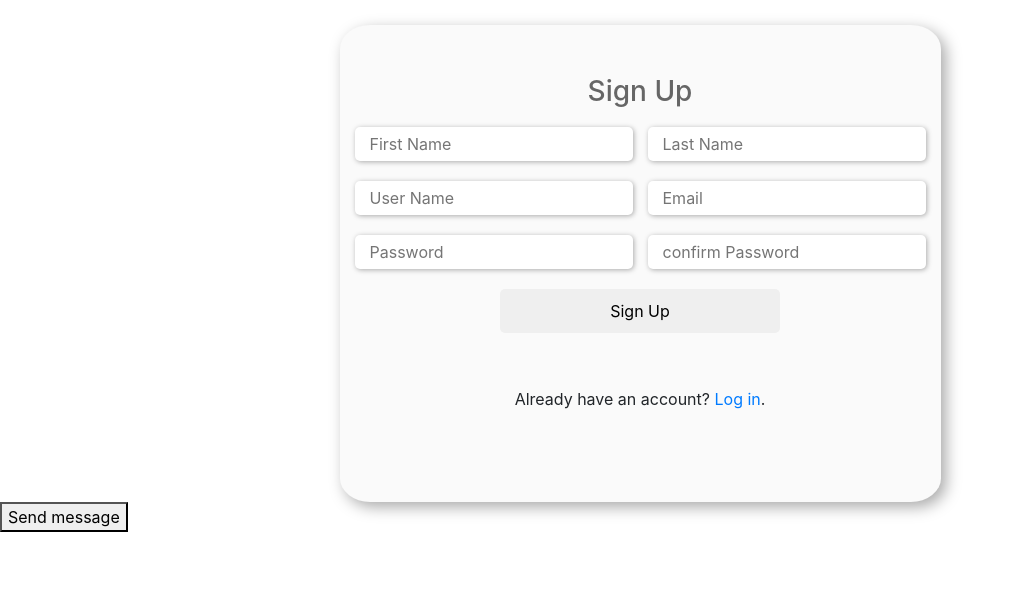
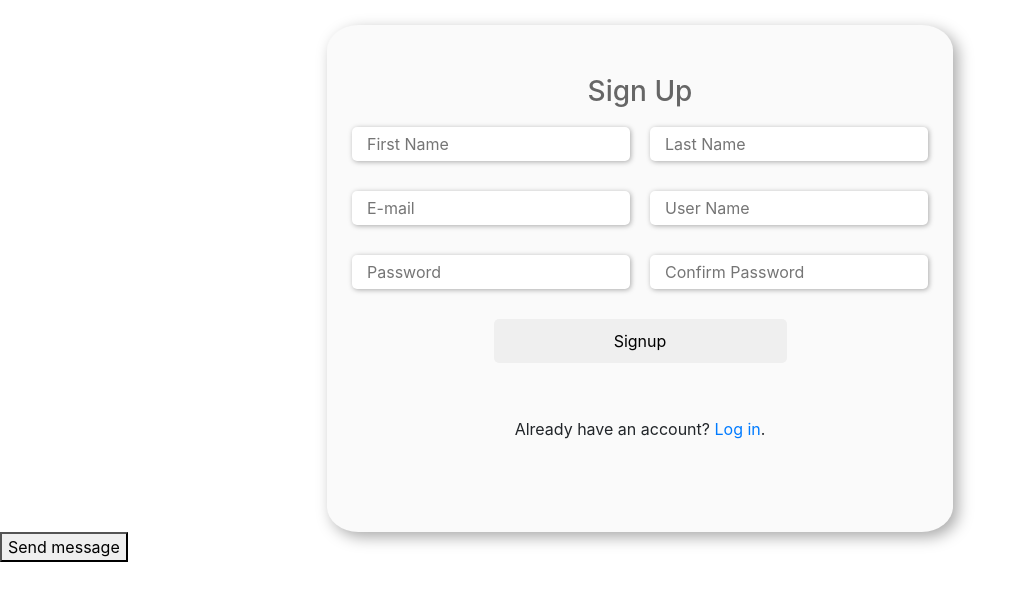
Before and after one commit to Pouya-Kiani/chat-app, a React (Create React App) app: page /signup in a window 1280 px wide. Shown: the top 600 px of the page, without its empty margins (0-1029 px from the left). Built offline with nearby package versions, Linux system fonts and the light colour scheme; no server answers.

Commit message:
signup component with formik

```diff
--- a/src/components/partials/Login.js
+++ b/src/components/partials/Login.js
@@ -17,7 +17,7 @@ class Login extends Component {
       this.props.socket.send(JSON.stringify({
         type: 'LOGIN',
         data: {
-          username: values.username,
+          email: values.email,
           password: values.password
         }
       }))
@@ -30,7 +30,7 @@ class Login extends Component {
   }
 
   LoginSchema = Yup.object().shape({
-    username: Yup.string('Invalid username')
+    email: Yup.string('Invalid username')
       .required('This field is required'),
     password: Yup.string('Invalid password')
       .required('This field is required')
@@ -41,7 +41,7 @@ class Login extends Component {
       <div className='page-wrapper'>
         <Formik
           initialValues={{
-            username: '',
+            email: '',
             password: ''
           }}
           validationSchema={this.LoginSchema}
@@ -52,11 +52,11 @@ class Login extends Component {
             <h3 className="form-header">Login</h3>
             <div className="input-field">
               <Field
-                name="username"
-                className={`text-input${errors.username && touched.username ? ' error' : ''}`}
-                placeholder='username'
+                name="email"
+                className={`text-input${errors.email && touched.email ? ' error' : ''}`}
+                placeholder='E-mail'
               />
-              {errors.username && touched.username ? <div className="error-message">{errors.username}</div> : null}
+              {errors.email && touched.email ? <div className="error-message">{errors.email}</div> : null}
             </div>
             <div className="input-field">
               <Field
--- a/src/components/partials/Signup.js
+++ b/src/components/partials/Signup.js
@@ -1,39 +1,48 @@
 import React, { Component } from 'react';
 import {connect} from 'react-redux';
 import { Link } from 'react-router-dom';
+import { Formik, Form, Field } from 'formik';
+import * as Yup from 'yup';
+
 import './stylesheets/login-style.css'
 
 import * as AuthActions from '../../store/actions/authActions'
 class Signup extends Component {
   constructor(props) {
     super(props);
-    this.state = {
-      firstName: '',
-      lastName: '',
-      username: '',
-      password: '',
-      passwordConfirmation: ''
+    this.handleFormSubmit = this.handleFormSubmit.bind(this)
   }
-    this.handleFormSubmit = this.handleFormSubmit.bind(this)
-    this.handleChange = this.handleChange.bind(this);
-  }
-  handleFormSubmit(event) {
-    event.preventDefault()
-    if(this.state.passwordConfirmation == this.state.password) {
+
+  signUpValidationSchema = Yup.object().shape({
+    firstName: Yup.string('Field contains invalid characters.')
+      .max(20, 'Name too long!')
+      .required('Please fill this field.'),
+    lastName: Yup.string('Field contains invalid characters.')
+      .max(20, 'Name too long!'),
+    email: Yup.string('Field contains invalid characters.')
+      .email('This E-mail is not valid')
+      .required('Please fill this field.'),
+    password: Yup.string()
+      .required('Password is required')
+      .matches(
+        "^[A-Za-z]{6,}$", 'Password is too weak!'),
+    password2: Yup.string()
+      .oneOf([Yup.ref('password'), null], 'Passwords must match')
+  });
+
+  handleFormSubmit(values) {
       if(this.props.socket) {
         this.props.socket.send(JSON.stringify({
           type: 'SIGNUP',
           data: {
-            firstName: this.state.firstName,
-            lastName: this.state.lastName,
-            username: this.state.username,
-            email: this.state.email,
-            password: this.state.password
+            firstName: values.firstName,
+            lastName: values.lastName,
+            userName: values.userName,
+            email: values.email,
+            password: values.password
           }
         }))
       }
-    } else alert("passwords don't match")
-    this.props.Signup()
   }
   handleChange({target}) {
     this.setState({
@@ -43,66 +52,89 @@ class Signup extends Component {
   render() {
     return (
       <div className='page-wrapper'>
-        <form onSubmit={this.handleFormSubmit} className="form-wrapper">
+        <Formik
+          initialValues={{
+            firstName: '',
+            lastName: '',
+            userName: '',
+            password: '',
+            password2: ''
+          }}
+          validationSchema={this.signUpValidationSchema}
+          onSubmit={this.handleFormSubmit}
+          className="form-wrapper"
+        >
+          {({ errors, touched }) => (
+            <Form className="form-wrapper" >
               <h3 className="form-header">Sign Up</h3>
               <div class="form-row">
-            <input
-              className="text-input"
-              type="text"
+                <div className="input-field">
+                  <Field
                     name="firstName"
-              id="first-name"
-              placeholder="First Name"
-              value={this.state.firstName}
-              onChange={this.handleChange}/>
-            <input
-              className="text-input"
-              type="text"
+                    className={`text-input${errors.firstName && touched.firstName ? ' error' : ''}`}
+                    placeholder='First Name'
+                  />
+                  {errors.firstName && touched.firstName ? <div className="error-message">{errors.firstName}</div> : null}
+                </div>
+                <div className="input-field">
+                  <Field
                     name="lastName"
-              id="last-name"
-              placeholder="Last Name"
-              value={this.state.lastName}
-              onChange={this.handleChange}/>
+                    className={`text-input${errors.lastName && touched.lastName ? ' error' : ''}`}
+                    placeholder='Last Name'
+                  />
+                  {errors.lastName && touched.lastName ? <div className="error-message">{errors.lastName}</div> : null}
                 </div>
+              </div>
+
               <div class="form-row">
-            <input
-              className="text-input"
-              type="text"
-              name="username"
-              id="username"
-              placeholder="User Name"
-              value={this.state.username}
-              onChange={this.handleChange}/>
-            <input
-              className="text-input"
-              type="email"
+                <div className="input-field">
+                  <Field
                     name="email"
-              id="email"
-              placeholder="Email"
-              value={this.state.email}
-              onChange={this.handleChange}/>
+                    className={`text-input${errors.email && touched.email ? ' error' : ''}`}
+                    placeholder='E-mail'
+                  />
+                  {errors.email && touched.email ? <div className="error-message">{errors.email}</div> : null}
                 </div>
+                <div className="input-field">
+                  <Field
+                    name="userName"
+                    className={`text-input${errors.userName && touched.userName ? ' error' : ''}`}
+                    placeholder='User Name'
+                  />
+                  {errors.userName && touched.userName ? <div className="error-message">{errors.userName}</div> : null}
+                </div>
+              </div>
+
               <div class="form-row">
-            <input
-              className="text-input"
+                <div className="input-field">
+                  <Field
+                    name="password"
                     type="password"
-              name="password"
-              id="password"
+                    className={`text-input${errors.password && touched.password ? ' error' : ''}`}
                     placeholder="Password"
-              value={this.state.password}
-              onChange={this.handleChange}/>
-            <input
-              className="text-input"
+                  />
+                  {errors.password && touched.password ? <div className="error-message">{errors.password}</div> : null}
+                </div>
+                <div className="input-field">
+                  <Field
+                    name="password2"
                     type="password"
-              name="confirmPassword"
-              id="confirmPassword"
-              placeholder="confirm Password"
-              value={this.state.confirmPassword}
-              onChange={this.handleChange}/>
+                    className={`text-input${errors.password2 && touched.password2 ? ' error' : ''}`}
+                    placeholder="Confirm Password"
+                  />
+                  {errors.password2 && touched.password2 ? <div className="error-message">{errors.password2}</div> : null}
                 </div>
-          <button className="form-submit">Sign Up</button>
+              </div>
+              <button
+                type="submit"
+                className='form-submit'>
+                Signup
+              </button>
               <br />
               <p>Already have an account? <Link to='/login'>Log in</Link>.</p>
-        </form>
+            </Form>
+            )}
+        </Formik>
       </div>
     );
   }
--- a/src/components/partials/stylesheets/login-style.css
+++ b/src/components/partials/stylesheets/login-style.css
@@ -16,10 +16,6 @@
   margin: auto;
 }
 
-.form-row .text-input:last-child {
-  margin-left: 15px;
-}
-
 .form-header {
   text-align: center;
   color: #666;
@@ -29,7 +25,7 @@
 
 .text-input {
   max-width: 300px;
-  margin-bottom: 20px;
+
   padding: 5px 15px;
   border: none;
   border-radius: 5px;
@@ -56,6 +52,7 @@
 .input-field {
   position: relative;
   padding-bottom: 10px;
+  margin: 0 10px 20px 10px;
 }
 .error-message {
   position: absolute;
```
Also changed, not shown: 1 other file (tests, documents, lock files or other folders). Lines whose indentation alone changed are shown as unchanged.
